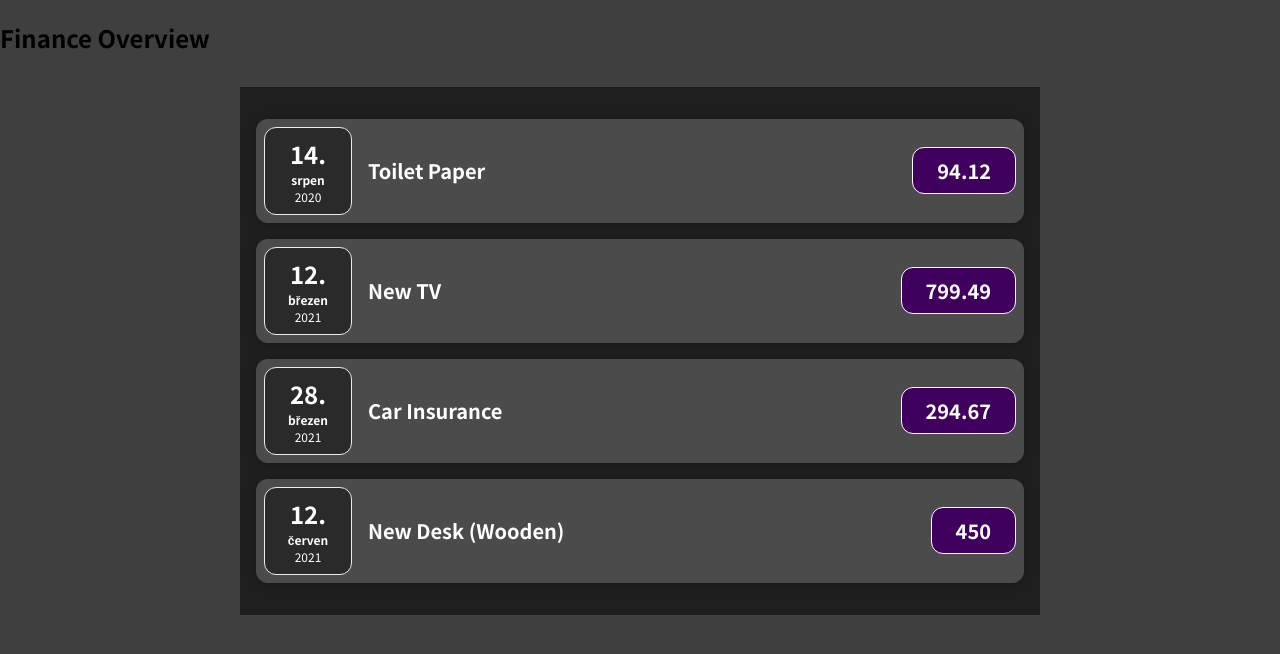
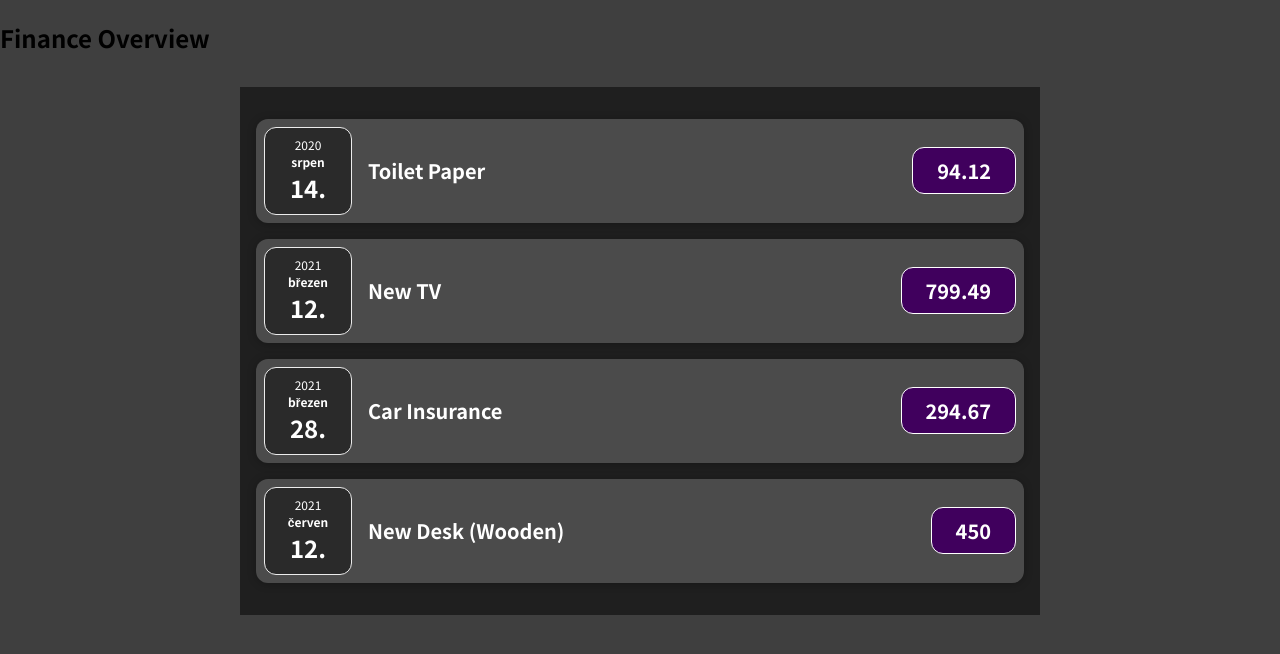
Before and after one commit to alzbetamyskova/Finance-Overview, a JavaScript app: page / in a window 1280 px wide. Shown: the top 654 px of the page. Built offline with nearby package versions, Linux system fonts and the light colour scheme.

Commit message:
udělán pořádek

```diff
--- a/src/App.js
+++ b/src/App.js
@@ -1,4 +1,4 @@
-import Expenses from './components/Expenses';
+import Expenses from './components/Expenses/Expenses';
 
 function App() {
   const expenses = [
--- a/src/components/ExpenseDate.js
+++ b/src/components/Expenses/ExpenseDate.js
@@ -7,9 +7,9 @@
 
   return (
     <div className='expense-date'>
+      <div className='expense-date__year'>{year}</div>
+      <div className='expense-date__month'>{month}</div>
       <div className='expense-date__day'>{day}</div>
-      <div className='expense-date__month'>{month}</div>
-      <div className='expense-date__year'>{year}</div>
     </div>
   );
 };
--- a/src/components/ExpenseItem.js
+++ b/src/components/Expenses/ExpenseItem.js
@@ -1,5 +1,5 @@
 import ExpenseDate from './ExpenseDate';
-import Card from './Card';
+import Card from '../UI/Card';
 import './ExpenseItem.css';
 
 function ExpenseItem(props) {
```
Also changed, not shown: src/components/Expenses/ExpenseDate.css (renamed from src/components/ExpenseDate.css), src/components/Expenses/ExpenseItem.css (renamed from src/components/ExpenseItem.css), src/components/Expenses/Expenses.css (renamed from src/components/Expenses.css), src/components/Expenses/Expenses.js (renamed from src/components/Expenses.js), src/components/UI/Card.css (renamed from src/components/Card.css), src/components/UI/Card.js (renamed from src/components/Card.js), 1 other file (tests, documents, lock files or other folders).
